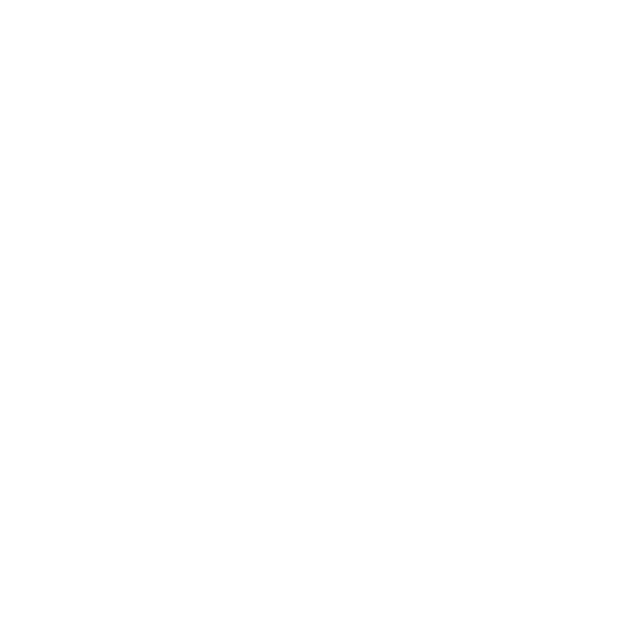
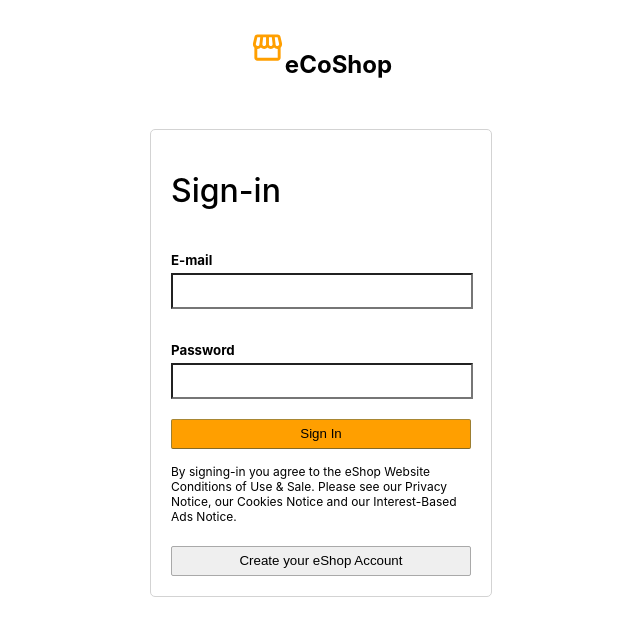
Before and after one commit to raghulpasupathi/eCommerce-app, a React (Create React App) app: page /login in a window 1280 px wide. Before the commit this address had no page. Shown: the top 636 px of the page, without its empty margins (319-959 px from the left). Built offline with nearby package versions, Linux system fonts and the light colour scheme.

Commit message:
[ecommerce-app]: adding login and registration page with authentication using firebase

```diff
--- a/package.json
+++ b/package.json
@@ -10,6 +10,9 @@
     "@testing-library/jest-dom": "^5.16.5",
     "@testing-library/react": "^13.4.0",
     "@testing-library/user-event": "^13.5.0",
+    "firebase": "^10.3.1",
+    "firebase-login": "^1.0.0",
+    "firebase-tools": "^12.5.2",
     "react": "^18.2.0",
     "react-currency-format": "^1.1.0",
     "react-dom": "^18.2.0",
--- a/src/App.js
+++ b/src/App.js
@@ -2,6 +2,7 @@
 import Checkout from "./components/Checkout";
 import Header from "./components/Header";
 import Home from "./components/Home";
+import Login from "./components/Login"
 import { BrowserRouter as Router, Route, Routes } from "react-router-dom";
 
 function App() {
@@ -9,6 +10,11 @@
     <div className="App">
       <Router>
         <Routes>
+          {/*Login Page*/}
+          <Route path="/login" element={<Login/>}>
+          </Route>
+
+          {/*Home Page*/}
           <Route path="/"
            element={<>
            <Header />
@@ -16,6 +22,7 @@
             </>}>
           </Route>
 
+          {/*Cart Page*/}
           <Route path="/Checkout" element={<>
            <Header />
            <Checkout />
--- /dev/null
+++ b/src/Firebase.js
@@ -0,0 +1,22 @@
+import { initializeApp } from 'firebase/app'
+import { getAuth } from "firebase/auth";
+import { getFirestore } from 'firebase/firestore/lite';
+
+// For Firebase JS SDK v7.20.0 and later, measurementId is optional
+const firebaseConfig = {
+    apiKey: "AIzaSyCi0HFatONeBMBJuYNHAsXN7ROU1cjuwbM",
+    authDomain: "ecoshop-1942a.firebaseapp.com",
+    projectId: "ecoshop-1942a",
+    storageBucket: "ecoshop-1942a.appspot.com",
+    messagingSenderId: "487180313681",
+    appId: "1:487180313681:web:09f7262b522a7e4b988470",
+    measurementId: "G-D716MV3XT2"
+  };
+
+  const firebaseApp = initializeApp(firebaseConfig);
+
+  const db = getFirestore(firebaseApp);
+
+  const auth = getAuth(firebaseApp);
+
+  export {db , auth};
--- a/src/components/Header.jsx
+++ b/src/components/Header.jsx
@@ -7,10 +7,10 @@
 import { useStateValue } from "../StateProvider";
 
 function Header() {
-  const [{basket}, dispatch] = useStateValue();
+  const [{ basket }, dispatch] = useStateValue();
   return (
     <div className="header">
-      <Link to={"/"} style={{textDecoration: "none"}}>
+      <Link to={"/"} style={{ textDecoration: "none" }}>
         <div className="header__logo">
           <StorefrontIcon className="header__logoImage" fontSize="large" />
           <h2 className="header__logoTitle">eCoShop</h2>
@@ -26,15 +26,18 @@
       </div>
 
       <div className="header__nav">
-        <div className="nav__item">
-          <span className="nav__itemOne">Hello Guest</span>
-          <span className="nav__itemTwo">SignIn</span>
-        </div>
+        <Link to={"/login"} style={{textDecoration: "none"}}>
+          <div className="nav__item">
+            <span className="nav__itemOne">Hello Guest</span>
+            <span className="nav__itemTwo">SignIn</span>
+          </div>
+        </Link>
+
         <div className="nav__item">
           <span className="nav__itemOne">Your</span>
           <span className="nav__itemTwo">Shop</span>
         </div>
-        <Link to={"/checkout"} style={{textDecoration: "none"}}>
+        <Link to={"/checkout"} style={{ textDecoration: "none" }}>
           <div className="nav__itemBasket">
             <ShoppingBasketIcon />
             <span className="nav__itemTwo nav__itemCount">{basket.length}</span>
--- /dev/null
+++ b/src/components/Login.jsx
@@ -0,0 +1,85 @@
+import React, { useState } from "react";
+import "../styles/Login.css";
+import { Link, useNavigate } from "react-router-dom";
+import StorefrontIcon from "@mui/icons-material/Storefront";
+import { auth } from "../Firebase";
+import { signInWithEmailAndPassword, createUserWithEmailAndPassword } from "firebase/auth"
+
+function Login() {
+  const navigate = useNavigate();
+  const [email, setEmail] = useState("");
+  const [password, setPassword] = useState("");
+
+  const signIn = (e) => {
+    e.preventDefault();
+
+    signInWithEmailAndPassword(auth, email, password)
+      .then((auth) => {
+        navigate("/");
+      })
+      .catch((error) => alert(error.message));
+  };
+
+  const register = (e) => {
+    e.preventDefault();
+
+    createUserWithEmailAndPassword(auth, email, password)
+      .then((auth) => {
+        alert("User Registered Sucessfully please login")
+        // navigate("/login");
+        window.location.reload();
+      })
+      .catch((error) => alert(error.message));
+  };
+
+  return (
+    <div className="login">
+      <Link to="/" style={{ textDecoration: "none" }}>
+        <div className="login__logo">
+          <StorefrontIcon className="login__logoImage" fontSize="large" />
+          <h2 className="login__logoTitle">eCoShop</h2>
+        </div>
+      </Link>
+
+      <div className="login__container">
+        <h1>Sign-in</h1>
+
+        <form>
+          <h5>E-mail</h5>
+          <input
+            type="text"
+            value={email}
+            onChange={(e) => setEmail(e.target.value)}
+          />
+
+          <h5>Password</h5>
+          <input
+            type="password"
+            value={password}
+            onChange={(e) => setPassword(e.target.value)}
+          />
+
+          <button
+            type="submit"
+            className="login__signInButton"
+            onClick={signIn}
+          >
+            Sign In
+          </button>
+        </form>
+
+        <p>
+          By signing-in you agree to the eShop Website Conditions of Use & Sale.
+          Please see our Privacy Notice, our Cookies Notice and our
+          Interest-Based Ads Notice.
+        </p>
+
+        <button className="login__registerButton" onClick={register}>
+          Create your eShop Account
+        </button>
+      </div>
+    </div>
+  );
+}
+
+export default Login;
--- /dev/null
+++ b/src/styles/Login.css
@@ -0,0 +1,70 @@
+.login {
+    background-color: white;
+    height: 100vh;
+    display: flex;
+    flex-direction: column;
+    align-items: center;
+}
+
+.login__logo {
+    display: flex;
+    margin: 30px 0;
+}
+
+.login__logoImage {
+    color: #ff9f00;
+}
+
+.login__logoTitle {
+    color: black;
+}
+
+.login__container {
+    width: 300px;
+    height: fit-content;
+    display: flex;
+    flex-direction: column;
+    border-radius: 5px;
+    border: 1px solid lightgray;
+    padding: 20px;
+}
+
+.login__container > h1 {
+    font-weight: 500;
+    margin-bottom: 20px;
+  }
+
+.login__container > form > h5 {
+    margin-bottom: 5px;
+}
+
+.login__container > form > input {
+    height: 30px;
+    margin-bottom: 10px;
+    background-color: white;
+    width: 98%;
+  }
+
+.login__container > p {
+    margin-top: 15px;
+    font-size: 12px;
+}
+
+.login__signInButton {
+    background: #ff9f00;
+    border-radius: 2px;
+    width: 100%;
+    height: 30px;
+    border: 1px solid;
+    margin-top: 10px;
+    border-color: #a88734 #9c7e31 #846a29;
+  }
+
+  .login__registerButton {
+    border-radius: 2px;
+    width: 100%;
+    height: 30px;
+    border: 1px solid;
+    margin-top: 10px;
+    border-color: darkgray;
+  }
```
Also changed, not shown: 1 other file (tests, documents, lock files or other folders).
